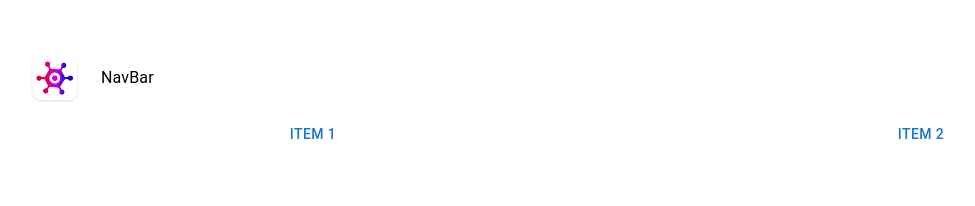
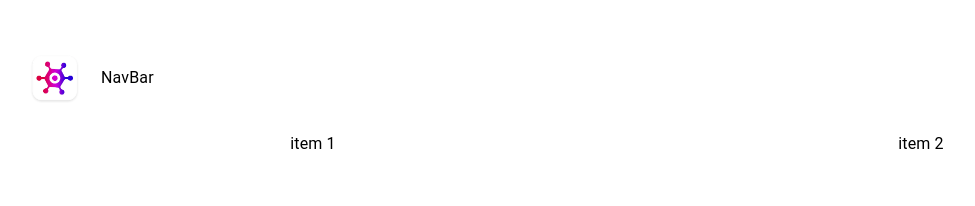
Before and after one commit to PierreM35/videoGameHub, a React (Vite) app: page / in a window 1280 px wide. Shown: the top 206 px of the page, without its empty margins (23-998 px from the left). Built offline with nearby package versions, Linux system fonts and the light colour scheme.

Commit message:
Change app main page

```diff
--- a/src/App.tsx
+++ b/src/App.tsx
@@ -1,21 +1,20 @@
 import './App.css'
-import { Box, Button, Grid } from "@mui/material";
+import { Grid, Typography} from "@mui/material";
 import NavBar from "./components/NavBar.tsx";
 
 function App() {
-
   return (
-      <Box sx={{ flexGrow: 1 }}>
-          <NavBar/>
-          <Grid container spacing={2}>
-              <Grid size={6}>
-                  <Button>item 1</Button>
-              </Grid>
-              <Grid size={6}>
-                  <Button>item 2</Button>
-              </Grid>
+      <Grid container spacing={2}>
+          <Grid size={12}>
+              <NavBar/>
           </Grid>
-      </Box>
+          <Grid size={6}>
+              <Typography>item 1</Typography>
+          </Grid>
+          <Grid size={6}>
+              <Typography>item 2</Typography>
+          </Grid>
+      </Grid>
   )
 }
 
```
